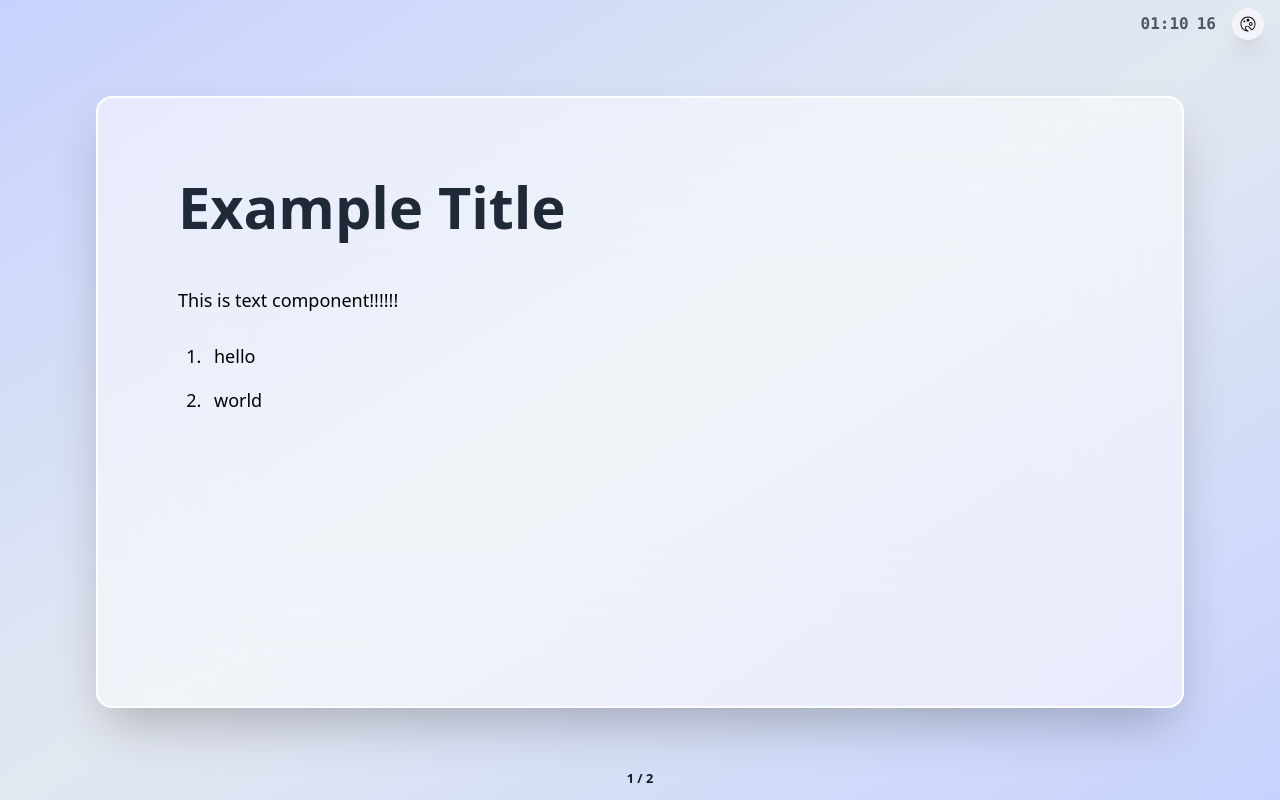
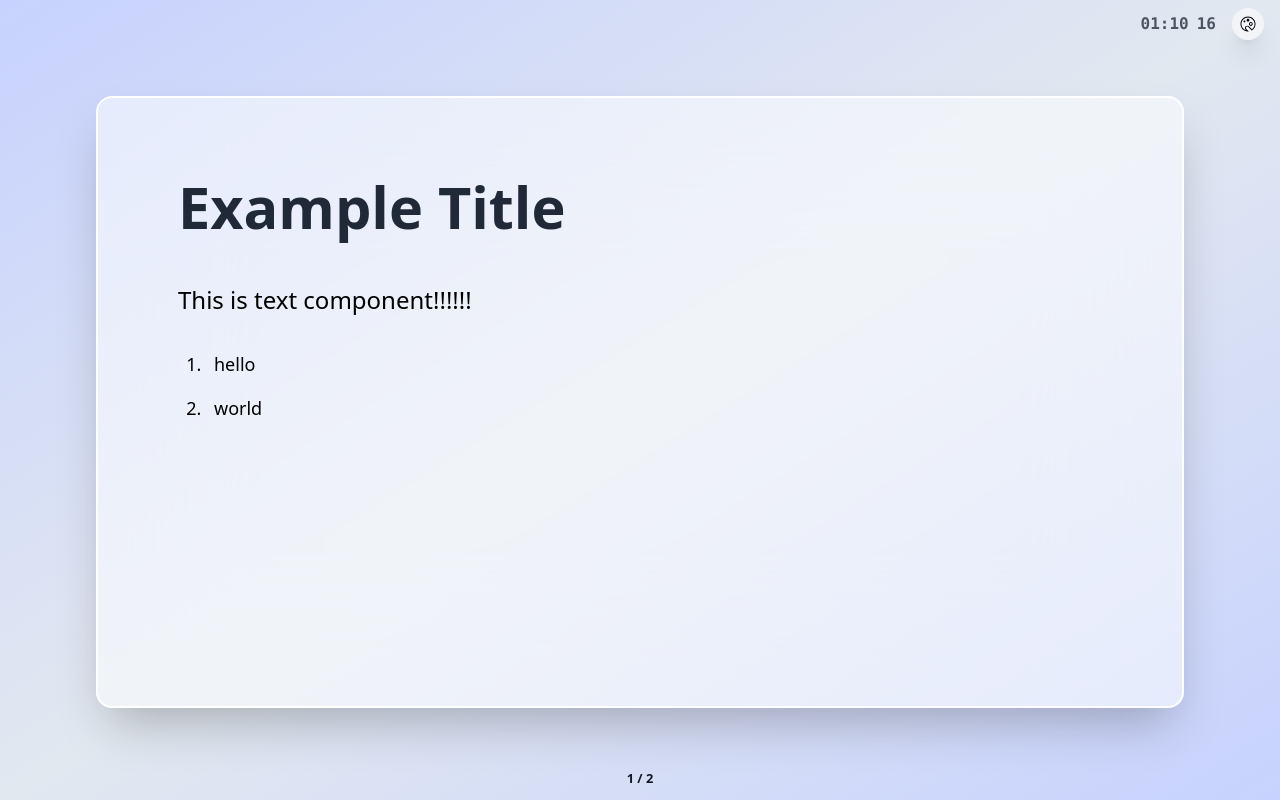
Before and after one commit to ryuji-1to/react-presentation, a React (Vite) app: page / in a window 1280 px wide. Built offline with nearby package versions, Linux system fonts and the light colour scheme.

Commit message:
✨ add font size

```diff
--- a/src/components/template/parts/Text.tsx
+++ b/src/components/template/parts/Text.tsx
@@ -1,10 +1,28 @@
+type Size = 'sm' | 'md' | 'lg' | 'xl';
+
 type Props = {
   children: React.ReactNode;
-  size?: 'sm' | 'md' | 'lg' | 'xl';
+  size?: Size;
 } & React.ComponentPropsWithoutRef<'p'>;
+
+function getFontSize(size: Size) {
+  switch (size) {
+    case 'sm':
+      return 'text-md';
+    case 'lg':
+      return 'text-xl';
+    case 'xl':
+      return 'text-2xl';
+    case 'md':
+    default:
+      return 'text-lg';
+  }
+}
+
 export function Text({ children, size = 'md', className, ...rest }: Props) {
+  const fontSize = getFontSize(size);
   return (
-    <p {...rest} className={className}>
+    <p {...rest} className={`${className} ${fontSize}`}>
       {children}
     </p>
   );
```
